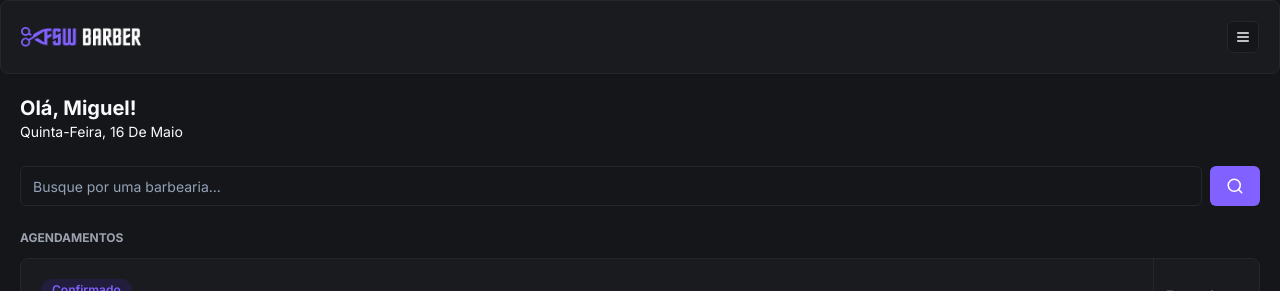
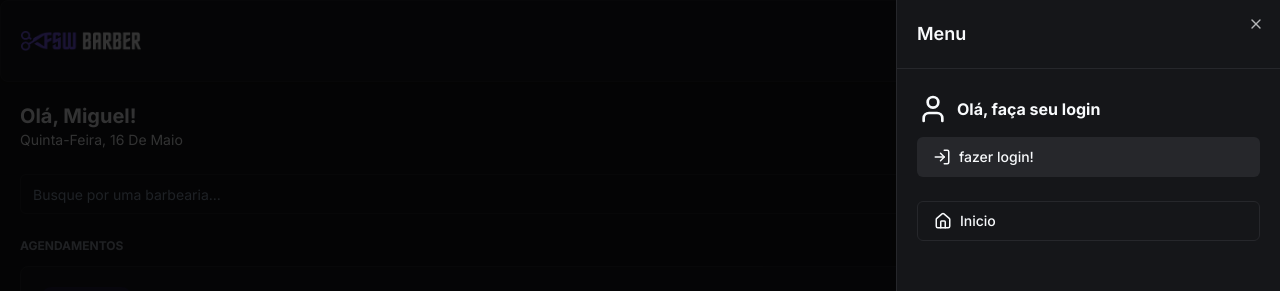
Before and after one commit to guicarsiqsantos/FSW-BarberShop, a Next.js app: page / in a window 1280 px wide. Both pictures are taken after a click on the button 1243 px from the left and 37 px from the top of the page. Shown: the top 291 px of the page. Built offline with nearby package versions, Linux system fonts and the light colour scheme; no server answers; the database is empty.

Commit message:
Idicionando o login e deslogar do sistema

```diff
--- a/src/components/header.tsx
+++ b/src/components/header.tsx
@@ -3,16 +3,98 @@
 import Image from "next/image";
 import { Card, CardContent } from "./ui/card";
 import { Button } from "./ui/button";
-import { MenuIcon } from "lucide-react";
+import {
+  CalendarIcon,
+  HomeIcon,
+  LogInIcon,
+  LogOutIcon,
+  MenuIcon,
+  UserIcon,
+} from "lucide-react";
+import {
+  Sheet,
+  SheetContent,
+  SheetHeader,
+  SheetTitle,
+  SheetTrigger,
+} from "./ui/sheet";
+import { signIn, signOut, useSession } from "next-auth/react";
+import { Avatar, AvatarFallback, AvatarImage } from "./ui/avatar";
+import Link from "next/link";
 
 const Header = () => {
+  const { data, status } = useSession();
+
+  const handleLogoutClick = () => signOut();
+
+  const handleLoginClick = () => signIn("google");
+
   return (
     <Card>
       <CardContent className="p-5 justify-between items-center flex flex-row">
         <Image src="/logo.png" alt="FSW Barbe" width={120} height={18} />
-        <Button variant="outline" size="icon" className="h-8 w-8">
-          <MenuIcon size={16} />
-        </Button>
+        <Sheet>
+          <SheetTrigger asChild>
+            <Button variant="outline" size="icon">
+              <MenuIcon size={16} />
+            </Button>
+          </SheetTrigger>
+
+          <SheetContent className="p-0">
+            <SheetHeader className="border-b border-solid border-secondary p-5">
+              <SheetTitle>Menu</SheetTitle>
+            </SheetHeader>
+
+            {data?.user ? (
+              <div className="flex justify-between px-5 py-6 items-center">
+                <div className="flex items-center gap-3">
+                  <Avatar>
+                    <AvatarImage src={data.user?.image ?? ""} />
+                    <AvatarFallback>CN</AvatarFallback>
+                  </Avatar>
+
+                  <h2 className="font-bold">{data.user.name}</h2>
+                </div>
+
+                <Button variant="secondary" size="icon">
+                  <LogOutIcon onClick={handleLogoutClick} />
+                </Button>
+              </div>
+            ) : (
+              <div className="flex flex-col px-5 py-6 gap-3">
+                <div className="flex items-center gap-2">
+                  <UserIcon size={32} />
+                  <h2 className="font-bold">Olá, faça seu login</h2>
+                </div>
+                <Button
+                  variant="secondary"
+                  className="w-full justify-start"
+                  onClick={handleLoginClick}
+                >
+                  <LogInIcon className="mr-2" size={18} />
+                  fazer login!
+                </Button>
+              </div>
+            )}
+            <div className="flex flex-col gap-3 px-5">
+              <Button variant="outline" className="justify-start" asChild>
+                <Link href="/">
+                  <HomeIcon size={18} className="mr-2" />
+                  Inicio
+                </Link>
+              </Button>
+
+              {data?.user && (
+                <Button variant="outline" className="justify-start" asChild>
+                  <Link href="/bookings">
+                    <CalendarIcon size={18} className="mr-2" />
+                    Agendamentos
+                  </Link>
+                </Button>
+              )}
+            </div>
+          </SheetContent>
+        </Sheet>
       </CardContent>
     </Card>
   );
```
